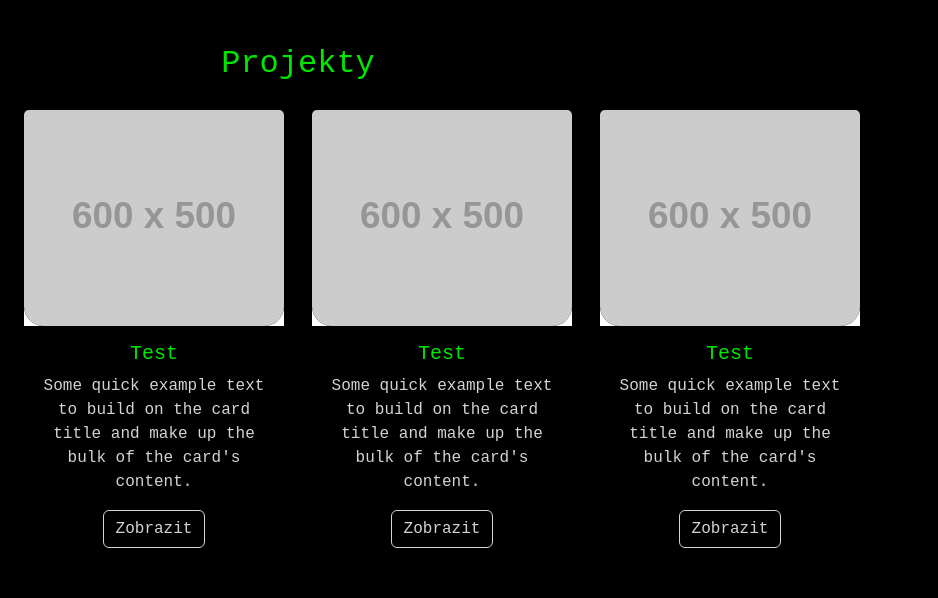
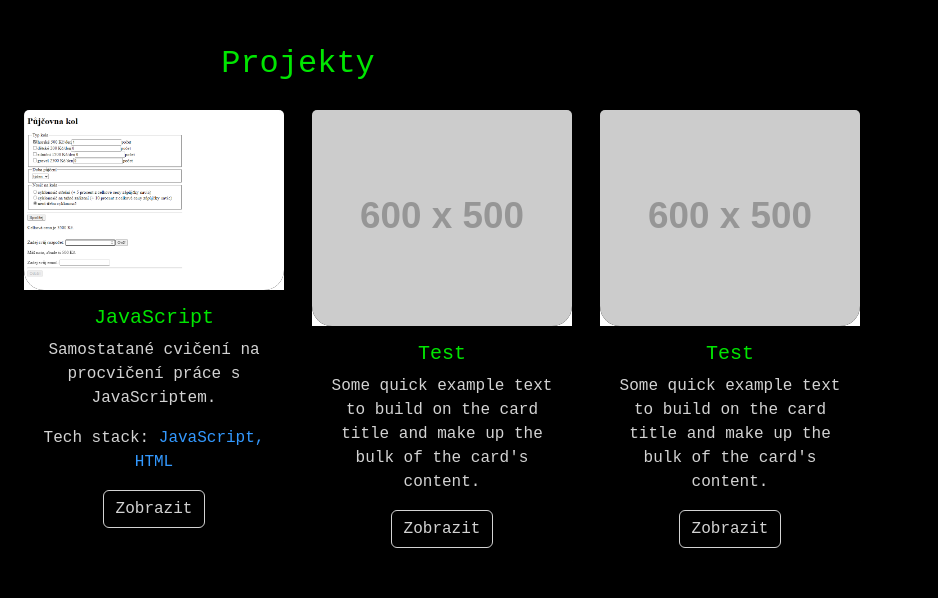
Before and after one commit to janvijacka/Portfolio, a plain HTML site: page index.html in a window 1280 px wide. Shown: the part 1464-2062 px from the top of the page, 342-1280 px from the left. Drawn offline with nearby package versions, Linux system fonts and the light colour scheme; placeholder pictures from the web are drawn by us; a web font is replaced by a local one.

Commit message:
do portfolia pridan projekt Pujcovna (JS)

```diff
--- a/index.html
+++ b/index.html
@@ -557,17 +557,22 @@
             <div class="mt-3 col-sm-6 col-lg-4 col-xl-3">
               <div class="card">
                 <img
-                  src="https://placehold.co/600x500"
+                  src="./img/project-pujcovna.png"
                   class="card-img-top"
-                  alt="Test"
+                  alt="Pujcovna"
                 />
                 <div class="card-body">
-                  <h5 class="card-title">Test</h5>
+                  <h5 class="card-title">JavaScript</h5>
                   <p class="card-text">
-                    Some quick example text to build on the card title and make
-                    up the bulk of the card's content.
+                    Samostatané cvičení na procvičení práce s JavaScriptem.
                   </p>
-                  <a href="#" class="btn">Zobrazit</a>
+                  <p class="card-text">
+                    Tech stack:
+                    <span class="subheading">JavaScript, HTML</span>
+                  </p>
+                  <a href="../projects/pujcovna/index.html" class="btn"
+                    >Zobrazit</a
+                  >
                 </div>
               </div>
             </div>
```
Also changed, not shown: img/project-pujcovna.png (added).
